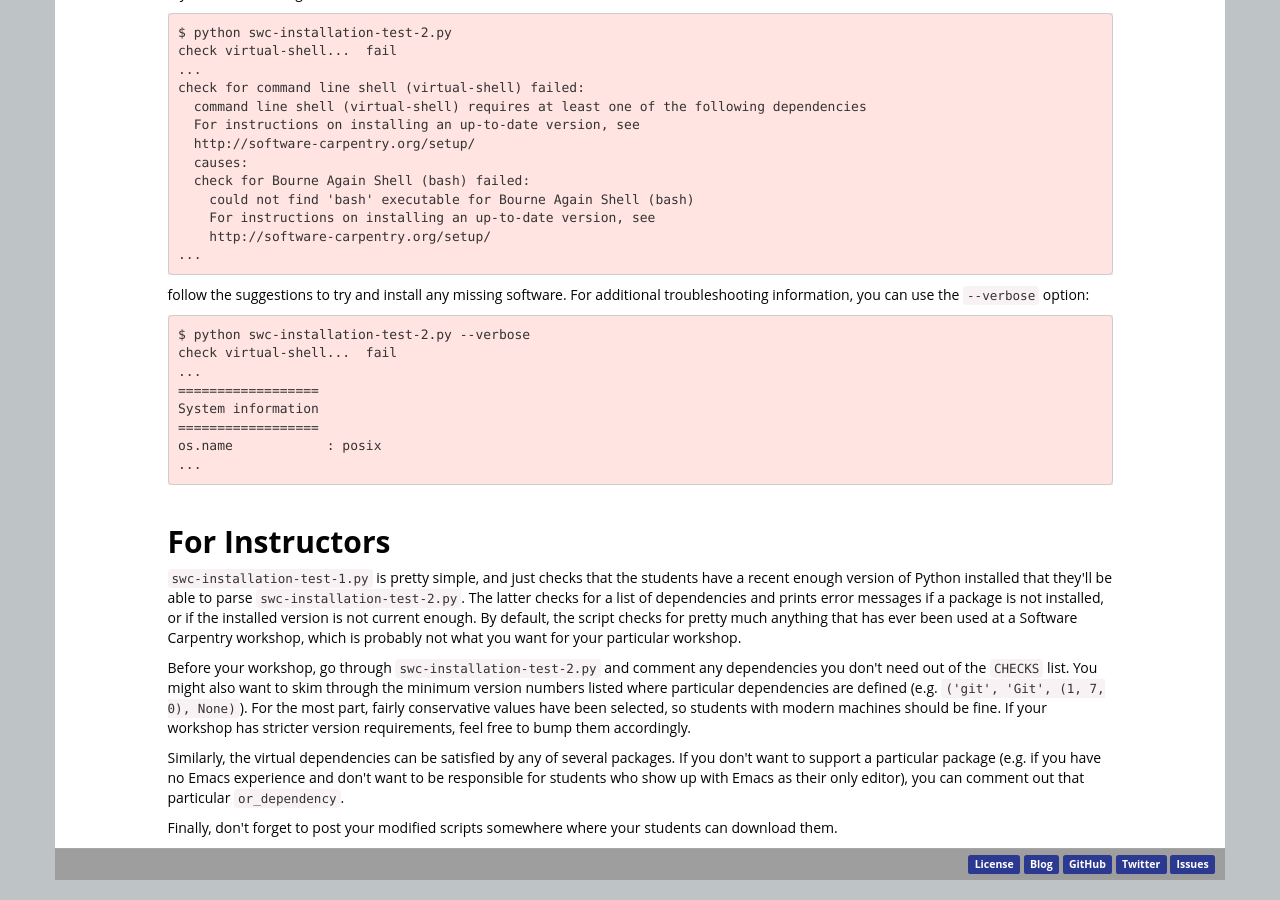
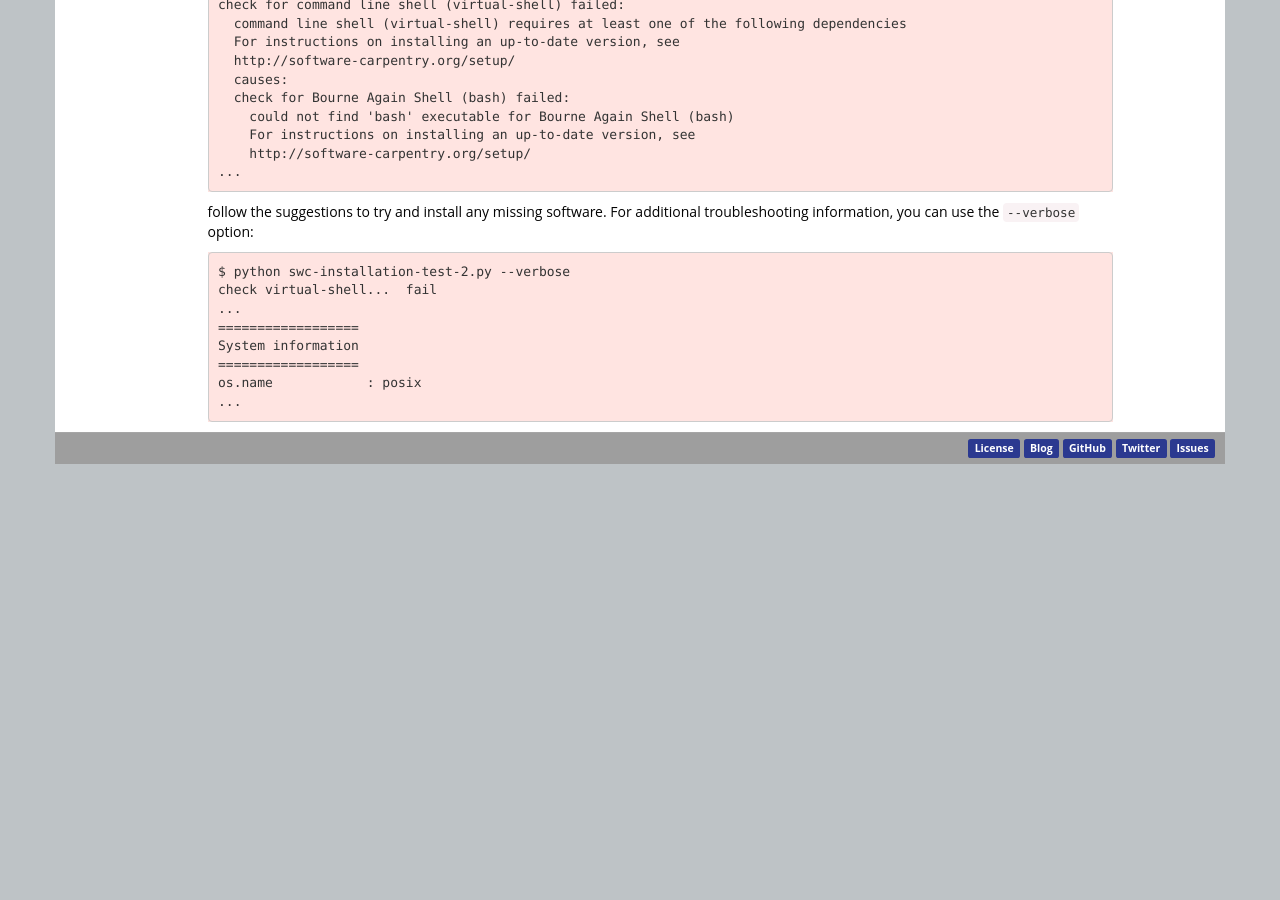
Before and after one commit to carpentries/workshop-template, a Jekyll site: the page built from setup/index.md, in a window 1280 px wide and 900 px high, scrolled down 619 px. Built offline with Jekyll 4.4.1, drawn with Linux system fonts in a browser that asks for light colours; nearby versions of some CDN libraries; library files that are not in the unit come from our copies; after the commit the page ends 1103 px from its top, so only the background shows below that; grey boxes are pictures that could not be loaded.

Commit message:
Move instructors section to CUSTOMIZATION
The information at the web pages should target students.
Information for instructors should go into CUSTOMIZATION.md.

```diff
--- a/setup/index.md
+++ b/setup/index.md
@@ -3,8 +3,6 @@ layout: page
 title: Testing Setup
 root: ..
 ---
-For Learners
-------------
 
 This directory contains scripts for testing your machine to make sure
 you have the software you'll need for your workshop installed.  To use
@@ -33,65 +31,35 @@ these scripts:
     ...
     ~~~
 
-If you see something like:
+    If you see something like:
 
-~~~
-$ python swc-installation-test-2.py
-check virtual-shell...  fail
-...
-check for command line shell (virtual-shell) failed:
-  command line shell (virtual-shell) requires at least one of the following dependencies
-  For instructions on installing an up-to-date version, see
-  http://software-carpentry.org/setup/
-  causes:
-  check for Bourne Again Shell (bash) failed:
-    could not find 'bash' executable for Bourne Again Shell (bash)
-    For instructions on installing an up-to-date version, see
-    http://software-carpentry.org/setup/
-...
-~~~
+    ~~~
+    $ python swc-installation-test-2.py
+    check virtual-shell...  fail
+    ...
+    check for command line shell (virtual-shell) failed:
+      command line shell (virtual-shell) requires at least one of the following dependencies
+      For instructions on installing an up-to-date version, see
+      http://software-carpentry.org/setup/
+      causes:
+      check for Bourne Again Shell (bash) failed:
+        could not find 'bash' executable for Bourne Again Shell (bash)
+        For instructions on installing an up-to-date version, see
+        http://software-carpentry.org/setup/
+    ...
+    ~~~
 
-follow the suggestions to try and install any missing software.  For
-additional troubleshooting information, you can use the `--verbose`
-option:
+    follow the suggestions to try and install any missing software.  For
+    additional troubleshooting information, you can use the `--verbose`
+    option:
 
-~~~
-$ python swc-installation-test-2.py --verbose
-check virtual-shell...  fail
-...
-==================
-System information
-==================
-os.name            : posix
-...
-~~~
-
-For Instructors
----------------
-
-`swc-installation-test-1.py` is pretty simple, and just checks that
-the students have a recent enough version of Python installed that
-they'll be able to parse `swc-installation-test-2.py`.  The latter
-checks for a list of dependencies and prints error messages if a
-package is not installed, or if the installed version is not current
-enough.  By default, the script checks for pretty much anything that
-has ever been used at a Software Carpentry workshop, which is probably
-not what you want for your particular workshop.
-
-Before your workshop, go through `swc-installation-test-2.py` and
-comment any dependencies you don't need out of the `CHECKS` list.  You
-might also want to skim through the minimum version numbers listed
-where particular dependencies are defined (e.g. `('git', 'Git', (1, 7,
-0), None)`).  For the most part, fairly conservative values have been
-selected, so students with modern machines should be fine.  If your
-workshop has stricter version requirements, feel free to bump them
-accordingly.
-
-Similarly, the virtual dependencies can be satisfied by any of several
-packages.  If you don't want to support a particular package (e.g. if
-you have no Emacs experience and don't want to be responsible for
-students who show up with Emacs as their only editor), you can comment
-out that particular `or_dependency`.
-
-Finally, don't forget to post your modified scripts somewhere where
-your students can download them.
+    ~~~
+    $ python swc-installation-test-2.py --verbose
+    check virtual-shell...  fail
+    ...
+    ==================
+    System information
+    ==================
+    os.name            : posix
+    ...
+    ~~~
```
Also changed, not shown: CUSTOMIZATION.md (+32 -2 lines).
